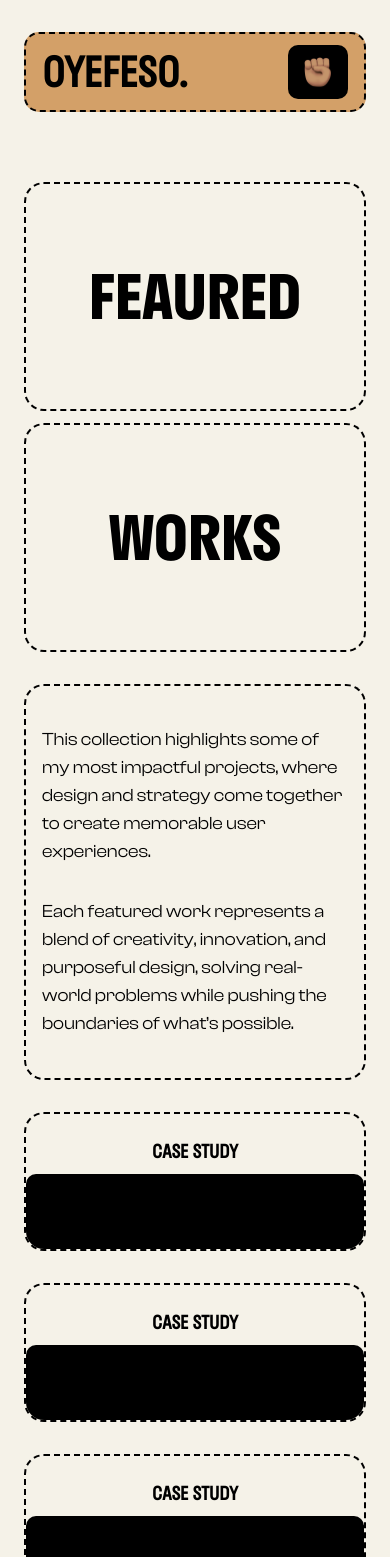
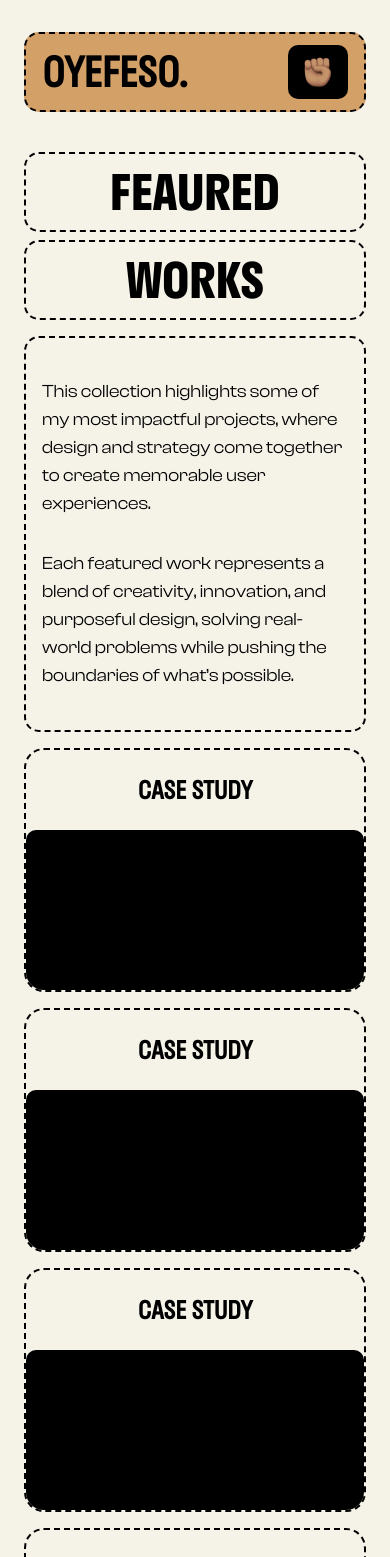
Before and after one commit to kalejaiyeoluwadara/afolabi, a Next.js app: page /works in a window 390 px wide. Shown: the top 1557 px of the page. Built offline with nearby package versions, Linux system fonts and the light colour scheme.

Commit message:
updated work page

```diff
--- a/app/components/Container.jsx
+++ b/app/components/Container.jsx
@@ -16,13 +16,12 @@ const Container = ({ name, link }) => {
       : icons.flowerr;
 
   return (
-    <Link className="group" href={link}>
-      <section className="w-auto border-2 border-dashed  border-black group-hover:border-none relative flex justify-between transition-all  duration-700 ease-in-out  delay-[200] items-center rounded-[20px] flex-col h-[139px] sm:h-[218px] overflow-hidden">
+    <section className="w-auto border-2 border-dashed  border-black group-hover:border-none relative flex justify-between transition-all  duration-700 ease-in-out  delay-[200] items-center rounded-[20px] flex-col h-[244px] sm:h-[218px] overflow-hidden">
       <div className="relative w-full sm:group-hover:-translate-y-[80px] group-hover:-translate-y-[60px] transition-all  duration-700 ease-in-out ">
-          <h4 className="uppercase text-lg sm:text-3xl  font-semibold w-full text-center mt-6">
+        <h4 className="uppercase text-2xl sm:text-3xl  font-semibold w-full text-center sm:mb-0 mb-3 mt-6">
           {name}
         </h4>
-          <div className="sm:h-[218px] h-[139px] absolute top-[60px] sm:top-[80px] flex-center cursor-pointer overflow-hidden bg-black w-full rounded-[10px]">
+        <div className="sm:h-[218px] h-[244px] absolute top-[80px] sm:top-[80px] flex-center cursor-pointer overflow-hidden bg-black w-full rounded-[10px]">
           {/* <Image
               src={icontype}
               alt=""
@@ -30,13 +29,12 @@ const Container = ({ name, link }) => {
               width={70}
               className=" opacity-0 group-hover:opacity-[1]  transition-all  duration-700 ease-in-out " // Start image as hidden
             /> */}
-            <p className="text-white text-xl sm:text-2xl font-bold opacity-0 group-hover:opacity-[1]  transition-all  duration-700 ease-in-out ">
+          <p className="text-white text-xl sm:text-2xl font-bold opacity-0 group-hover:opacity-100  transition-all  duration-700 ease-in-out ">
             CHECK ME OUT
           </p>
         </div>
       </div>
     </section>
-    </Link>
   );
 };
 
--- a/app/components/Modal.jsx
+++ b/app/components/Modal.jsx
@@ -48,8 +48,8 @@ function Modal() {
             {[
               { title: "Work", link: "/works" },
               { title: "EUREKA", link: "/eureka" },
+              { title: "PLAYGROUND", link: "/" },
               { title: "CONTACT", link: "/contact" },
-              { title: "PLAYGROUND", link: "/" },
             ].map((d, id) => (
               <div
                 key={id}
@@ -82,7 +82,7 @@ function Modal() {
               <Link href={"/"}>figma</Link>
             </div>
             {/* mobile socials */}
-            <div className="text-white absolute bottom-10 left-0 px-2 py-2  z-[60] w-screen border-y-[3px] border-solid border-white flex-center sm:hidden uppercase translate-y-[178px] items-center gap-2 text-[24px] ">
+            <div className="text-white absolute bottom-10 -left-4 px-2 py-2  z-[60] w-screen border-y-[3px] border-solid border-white flex-center sm:hidden uppercase translate-y-[178px] items-center gap-2 text-[24px] ">
               <Link className="text-6xl font-bold" href={"/"}>
                 IG
               </Link>
--- a/app/contact/ContactFoot.jsx
+++ b/app/contact/ContactFoot.jsx
@@ -7,7 +7,7 @@ import Image from "next/image";
 function Foot() {
   return (
     <footer
-      className={`min-h-[594px] rounded-[20px] text-white mt-[58px]  w-full bg-black px-7 pb-[71px] pt-[111px] flex  flex-col  `}
+      className={`sm:min-h-[594px] h-[500px] rounded-[20px] text-white mt-[67px] sm:mt-[58px]  w-full bg-black px-7 pb-[71px] pt-10 sm:pt-[111px] flex  flex-col  `}
     >
       <div className="w-full flex-center ">
         <h1 className="sm:text-[59px] sm:my-0 my-[34px] text-5xl uppercase text-center sm:leading-[80px] sm:w-[507px] font-semibold">
--- a/app/globals.css
+++ b/app/globals.css
@@ -66,7 +66,7 @@ html{
   @apply flex items-center justify-center
 }
 .border{
-  @apply border-2 border-dashed rounded-[20px] border-black
+  @apply border-2 border-dashed rounded-[15px] sm:rounded-[20px] border-black
 }
 h1{
   @apply text-xl sm:leading-normal  sm:text-6xl font-bold
--- a/app/works/page.jsx
+++ b/app/works/page.jsx
@@ -5,13 +5,13 @@ import PageWrapper from "../PageWrapper";
 function Page() {
   return (
     <PageWrapper>
-      <main className="mt-[70px] ">
-        <section className="grid h-auto sm:h-[493px]  sm:grid-cols-3 gap-8  ">
+      <main className=" mt-10 sm:mt-[70px] ">
+        <section className="grid h-auto sm:h-[493px]  sm:grid-cols-3 gap-4 sm:gap-8  ">
           <div className="w-auto flex flex-col justify-between h-full">
-            <div className="border flex-center h-[229px] px-4 py-2  text-6xl sm:text-[96px] stratosBold font-bold  ">
+            <div className="border   flex-center h-20 sm:h-[229px] px-4 py-2  text-[48px] sm:text-[96px] stratosBold font-bold  ">
               FEAURED
             </div>
-            <div className="border flex-center sm:mt-0 mt-3 h-[229px] px-4 py-2  text-6xl sm:text-[96px] stratosBold font-bold  ">
+            <div className="border border-[3px]  flex-center sm:mt-0 mt-2 h-20 sm:h-[229px] px-4 py-2  text-[48px] sm:text-[96px] stratosBold font-bold  ">
               WORKS
             </div>
           </div>
@@ -28,7 +28,7 @@ function Page() {
             </p>
           </div>
         </section>
-        <section className="grid sm:grid-cols-3 grid-cols-1 mt-8 gap-8  ">
+        <section className="grid sm:grid-cols-3 grid-cols-1 mt-4 sm:mt-8 gap-4 sm:gap-8  ">
           {[1, 2, 3, 4, 5, 6, 7, 8, 9].map((d, id) => {
             return <Container name="case study" key={id} link={"/nexgen"} />;
           })}
```
Lines whose indentation alone changed are shown as unchanged.
